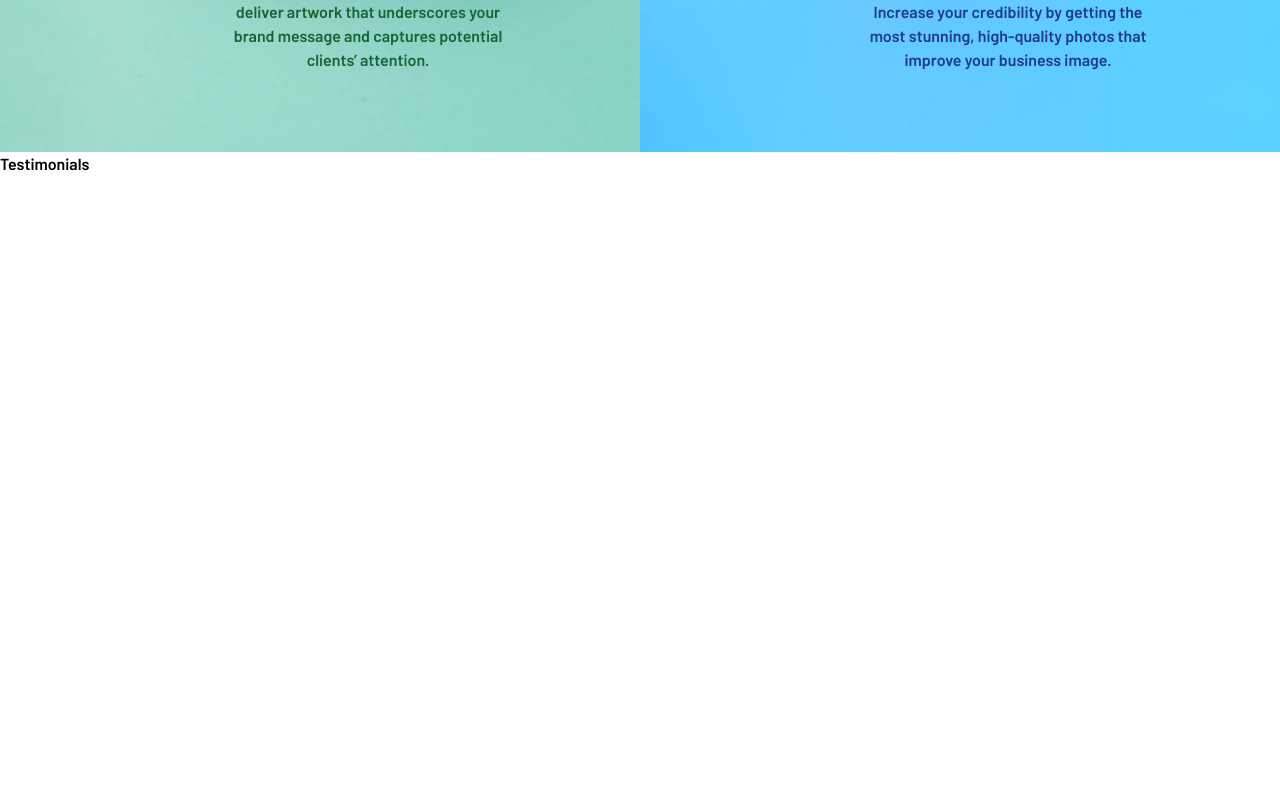
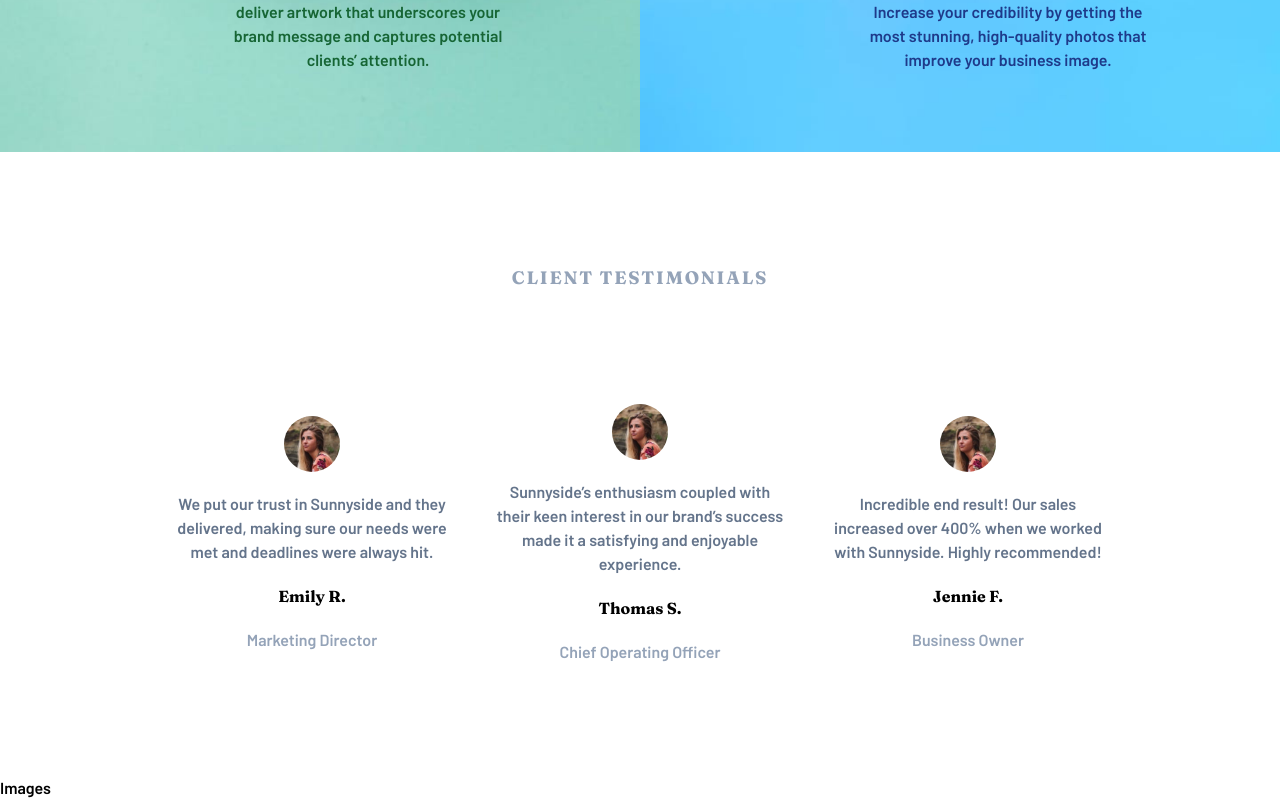
Before and after one commit to AndrickSilva/Sunny-side, a React (Vite) app: page / in a window 1280 px wide. Shown: the part 2248-3048 px from the top of the page. Before the commit the page ends 2424 px from the top, so only its background shows below. Built offline with nearby package versions, Linux system fonts and the light colour scheme.

Commit message:
completed testimonials

```diff
--- a/src/App.jsx
+++ b/src/App.jsx
@@ -1,6 +1,7 @@
 import './App.css'
 import Content from './Components/Content'
 import Hero from './Components/Hero'
+import Images from './Components/Images'
 import Testimonials from './Components/Testimonials'
 
 function App() {
@@ -9,6 +10,7 @@ function App() {
       <Hero/>
       <Content/>
       <Testimonials/>
+      <Images/>
     </div>
   )
 }
--- /dev/null
+++ b/src/Components/Images.jsx
@@ -0,0 +1,9 @@
+import React from 'react'
+
+const Images = () => {
+  return (
+    <div>Images</div>
+  )
+}
+
+export default Images
--- a/src/Components/Testimonials.jsx
+++ b/src/Components/Testimonials.jsx
@@ -1,9 +1,34 @@
 import React from 'react'
 
 const Testimonials = () => {
-  return (
-    <div>Testimonials</div>
-  )
+    return (
+        <div className='py-28'>
+            <h1 className='font-Frau tracking-widest text-lg text-slate-400 text-center pb-28'>CLIENT TESTIMONIALS</h1>
+            <div className="flex justify-center items-center gap-10">
+                <div className="flex flex-col items-center gap-5">
+                    <img src="/public/image-emily.jpg" alt="profile" className='rounded-full h-14' />
+                    <p className='w-72 text-center text-slate-500'>We put our trust in Sunnyside and they delivered, making sure our needs were met and deadlines were always hit.
+                    </p>
+                    <p className='font-Frau'>Emily R.</p>
+                    <p className='text-slate-400'>Marketing Director</p>
+                </div>
+                <div className="flex flex-col items-center gap-5">
+                    <img src="/public/image-emily.jpg" alt="profile" className='rounded-full h-14' />
+                    <p className='w-72 text-center text-slate-500'>  Sunnyside’s enthusiasm coupled with their keen interest in our brand’s success made it a satisfying and enjoyable experience.
+                    </p>
+                    <p className='font-Frau'>Thomas S.</p>
+                    <p className='text-slate-400'>Chief Operating Officer</p>
+                </div>
+                <div className="flex flex-col items-center gap-5">
+                    <img src="/public/image-emily.jpg" alt="profile" className='rounded-full h-14' />
+                    <p className='w-72 text-center text-slate-500'>  Incredible end result! Our sales increased over 400% when we worked with Sunnyside. Highly recommended!
+                    </p>
+                    <p className='font-Frau'>Jennie F.</p>
+                    <p className='text-slate-400'>Business Owner</p>
+                </div>
+            </div>
+        </div>
+    )
 }
 
 export default Testimonials
```
